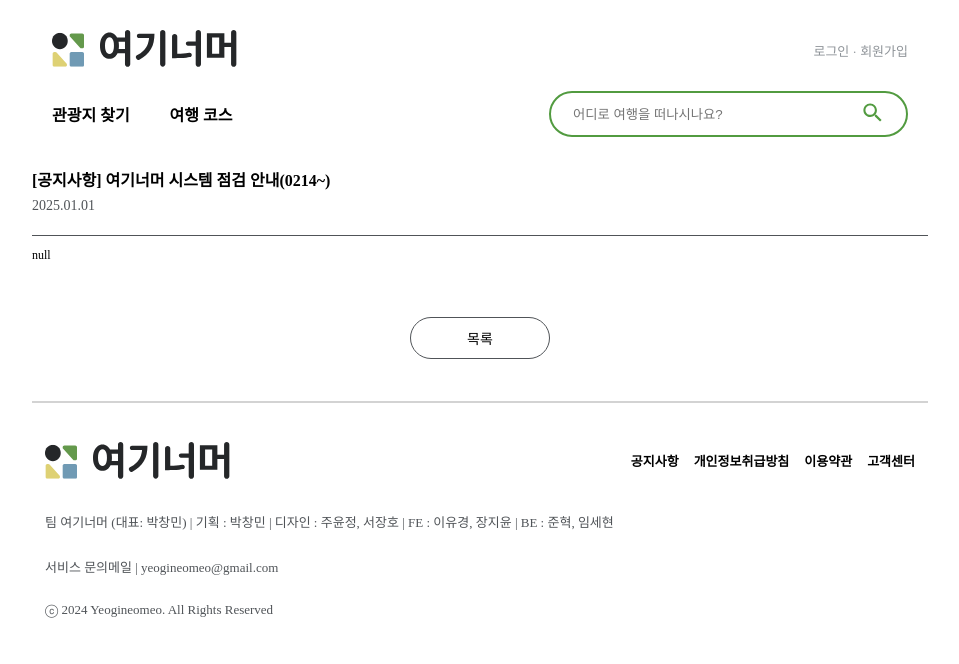
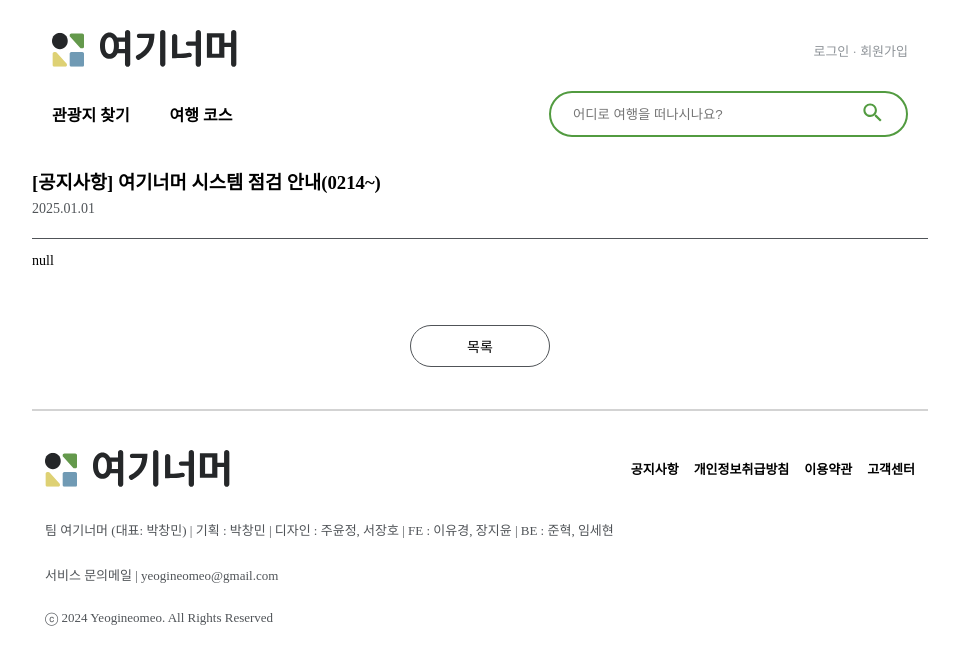
Before and after one commit to bumjuni/OverHereFrontend, a React (Create React App) app: page /notice/1 in a window 1280 px wide. Shown: the top 664 px of the page, without its empty margins (160-1119 px from the left). Built offline with nearby package versions, Linux system fonts and the light colour scheme; no server answers.

Commit message:
design: 글씨 크기 확대

```diff
--- a/src/pages/NoticeInsidePage.jsx
+++ b/src/pages/NoticeInsidePage.jsx
@@ -11,7 +11,7 @@ const initialData = {
   id: 0,
   title: "[공지사항] 여기너머 시스템 점검 안내(0214~)",
   content: "null",
-  createdAt: "2025-01-01T00:00:00",
+  createdAt: "2025-01-01T00:00:00"
 }
 
 const NoticeInsidePage = () => {
@@ -32,7 +32,7 @@ const NoticeInsidePage = () => {
   return (
     <Container>
       <Title>
-        <h4>{noticeData.title}</h4>
+        <h3>{noticeData.title}</h3>
         <p>{formatDate(noticeData.createdAt)}</p>
       </Title>
       <Contents>
@@ -66,7 +66,7 @@ const NoticeListButton = styled.button`
 `
 const Title = styled.div`
   border-bottom: 1px solid #505458;
-  h4 {
+  h3 {
     margin: 0;
   }
   p {
@@ -77,5 +77,5 @@ const Title = styled.div`
   }
 `
 const Contents = styled.p`
-  font-size: 12px;
+  font-size: 14px;
 `
```
